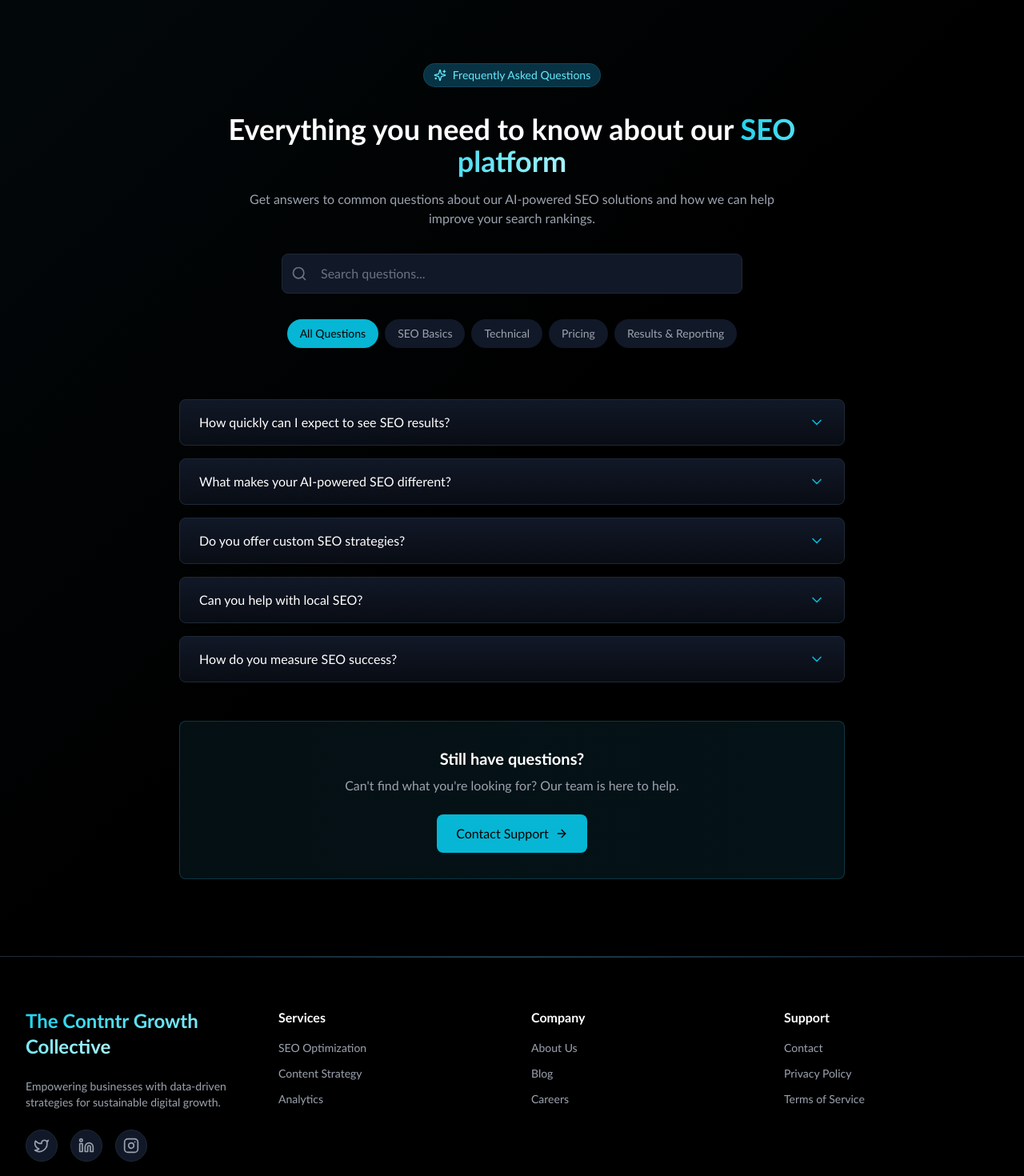
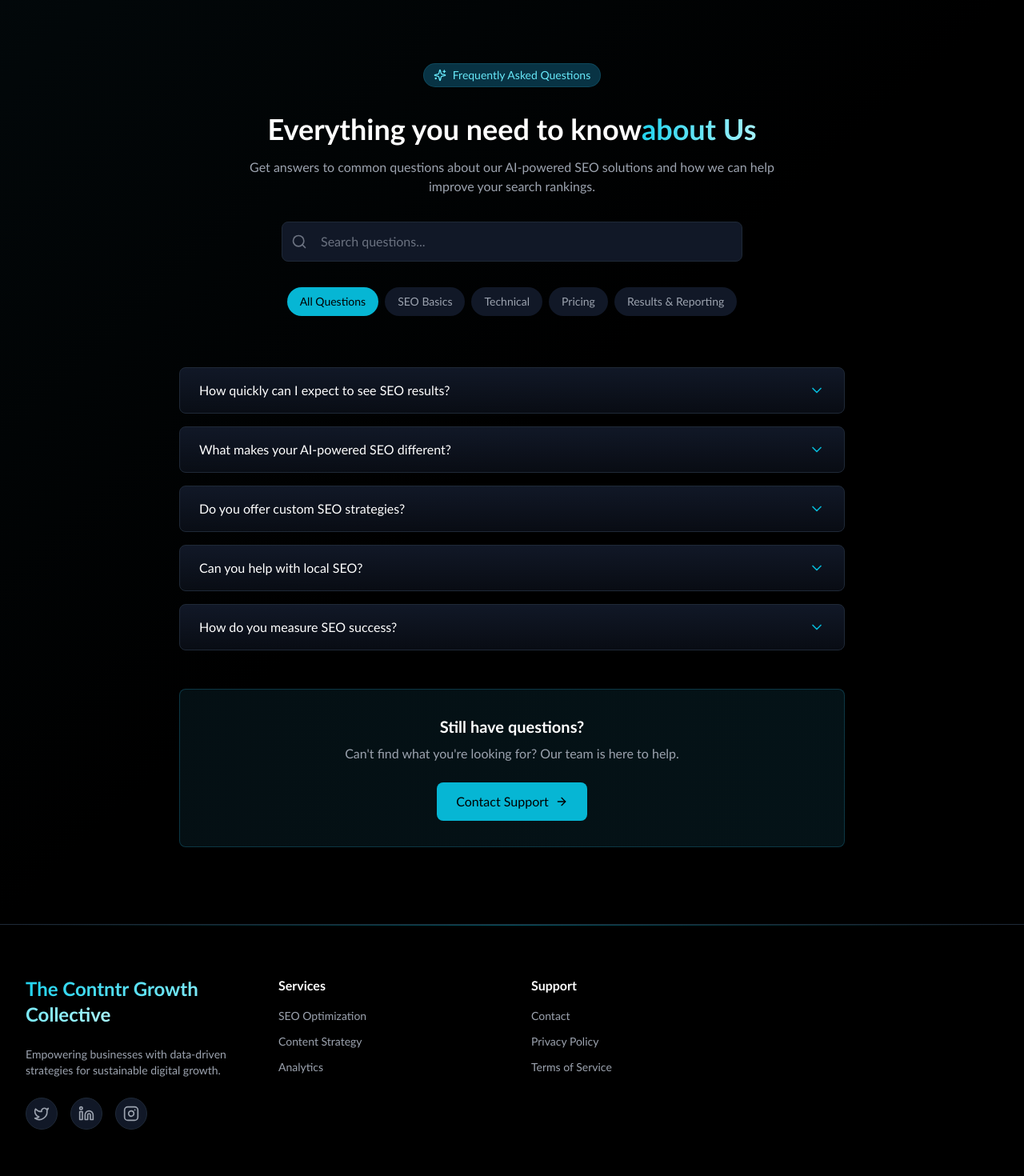
Before and after one commit to sami8890/kyle-project, a Next.js app: page / in a window 1280 px wide. Shown: the part 3260-4730 px from the top of the page at 80% size. Built offline with nearby package versions, Linux system fonts and the light colour scheme.

Commit message:
code updated

```diff
--- a/src/components/layout/footer.tsx
+++ b/src/components/layout/footer.tsx
@@ -9,15 +9,11 @@ const Footer = () => {
       { label: "Content Strategy", href: "/services/content" },
       { label: "Analytics", href: "/services/analytics" },
     ],
-    company: [
-      { label: "About Us", href: "/about" },
-      { label: "Blog", href: "/blog" },
-      { label: "Careers", href: "/careers" },
-    ],
+
     support: [
       { label: "Contact", href: "/contact" },
-      { label: "Privacy Policy", href: "/privacy" },
-      { label: "Terms of Service", href: "/terms" },
+      { label: "Privacy Policy", href: "/#" },
+      { label: "Terms of Service", href: "/#" },
     ],
   };
 
@@ -58,14 +54,6 @@ const Footer = () => {
             </ul>
           </div>
 
-          <div>
-            <h3 className="text-white font-semibold mb-4">Company</h3>
-            <ul className="space-y-3">
-              {footerLinks.company.map((link) => (
-                <FooterLink key={link.label} {...link} />
-              ))}
-            </ul>
-          </div>
 
           <div>
             <h3 className="text-white font-semibold mb-4">Support</h3>
--- a/src/components/ui/Faqs-section.tsx
+++ b/src/components/ui/Faqs-section.tsx
@@ -81,9 +81,9 @@ const FAQSection = () => {
             Frequently Asked Questions
           </div>
           <h2 className="text-3xl md:text-4xl font-bold text-white mb-4">
-            Everything you need to know about our{" "}
+            Everything you need to know
             <span className="text-transparent bg-clip-text bg-gradient-to-r from-cyan-400 to-cyan-200">
-              SEO platform
+          about    Us
             </span>
           </h2>
           <p className="text-gray-400 max-w-2xl mx-auto mb-8">
```
